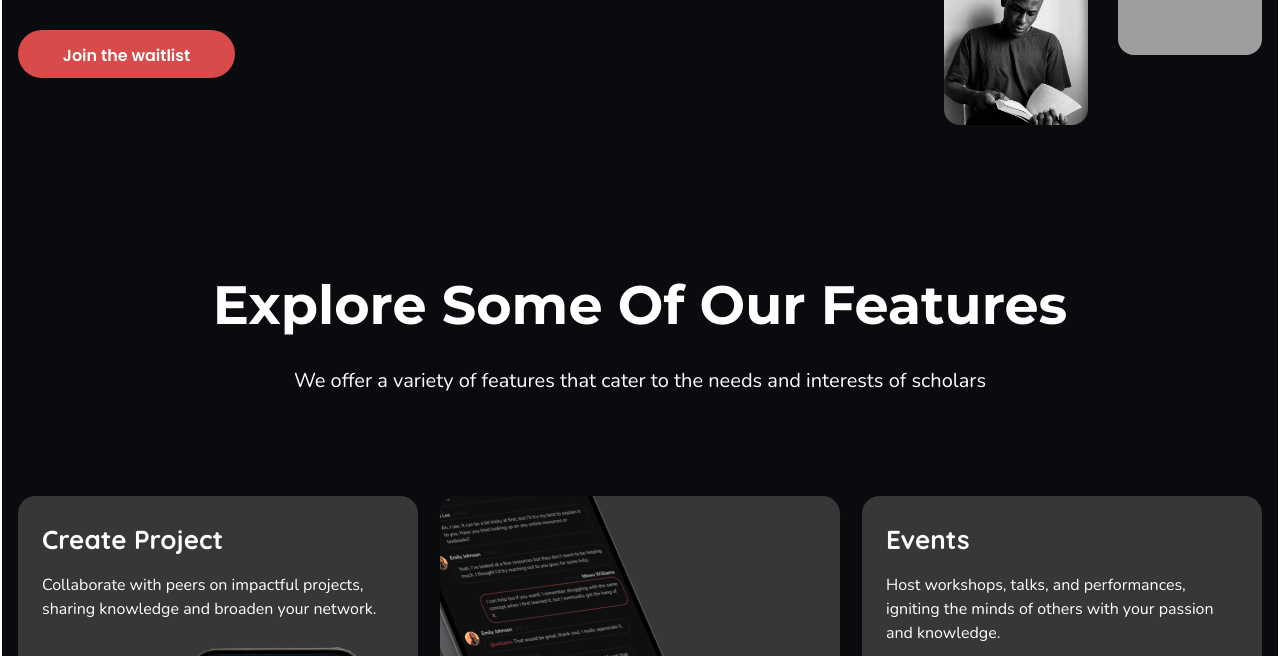
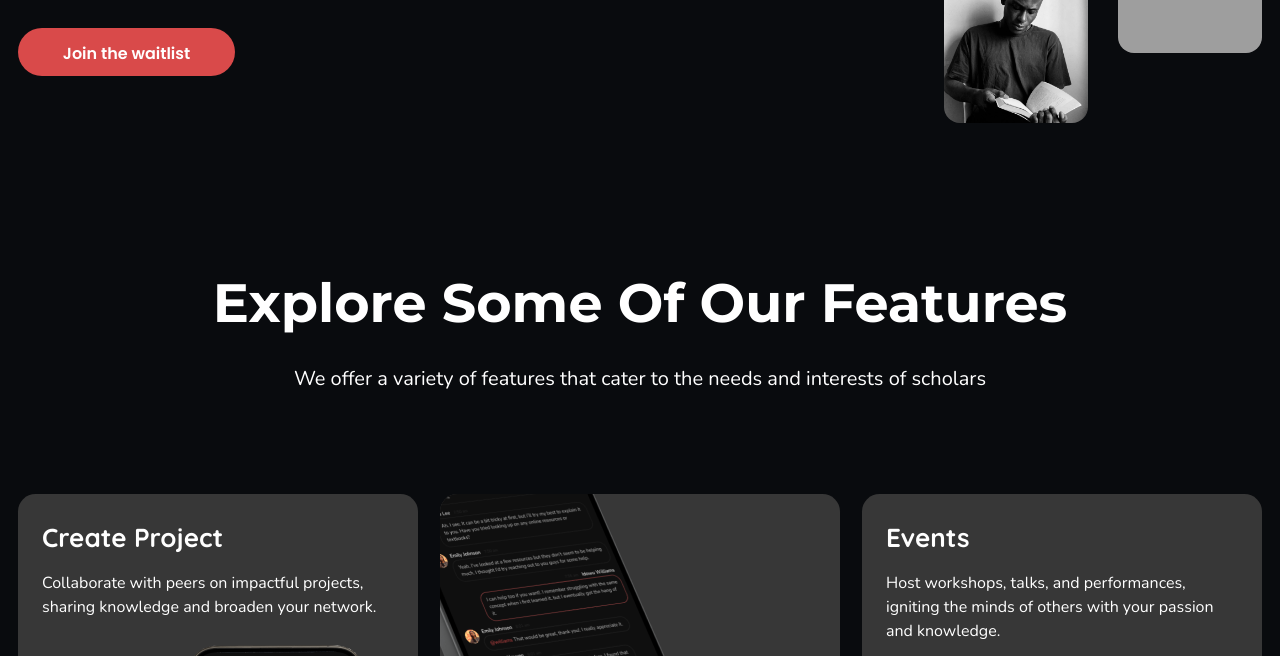
Before and after one commit to emmanuelmax123/Rediones.website, a website: page src/index.html in a window 1280 px wide. Shown: the part 502-1158 px from the top of the page. Drawn offline with nearby package versions, Linux system fonts and the light colour scheme; grey boxes are pictures that could not be loaded.

Commit message:
removed body border

```diff
--- a/src/index.html
+++ b/src/index.html
@@ -67,9 +67,7 @@
     <link rel="stylesheet" href="output.css" />
     <title>Rediones</title>
   </head>
-  <body
-    class="bg-[#090B0E] text-white flex flex-col items-center min-h-screen border-2 border-white"
-  >
+  <body class="bg-[#090B0E] text-white flex flex-col items-center min-h-screen">
     <!-- nav start here -->
     <nav
       class="bg-[#090B0E] h-[80px] flex items-center justify-between xl:justify-center mb-[141px] lg:mb-[84px] max-lg:mb-[42px] lg:w-[900px] xl:w-full max-lg:w-[695px] max-sm:hidden xl:gap-[150px] sticky z-50 top-0 transition-transform duration-300"
```
